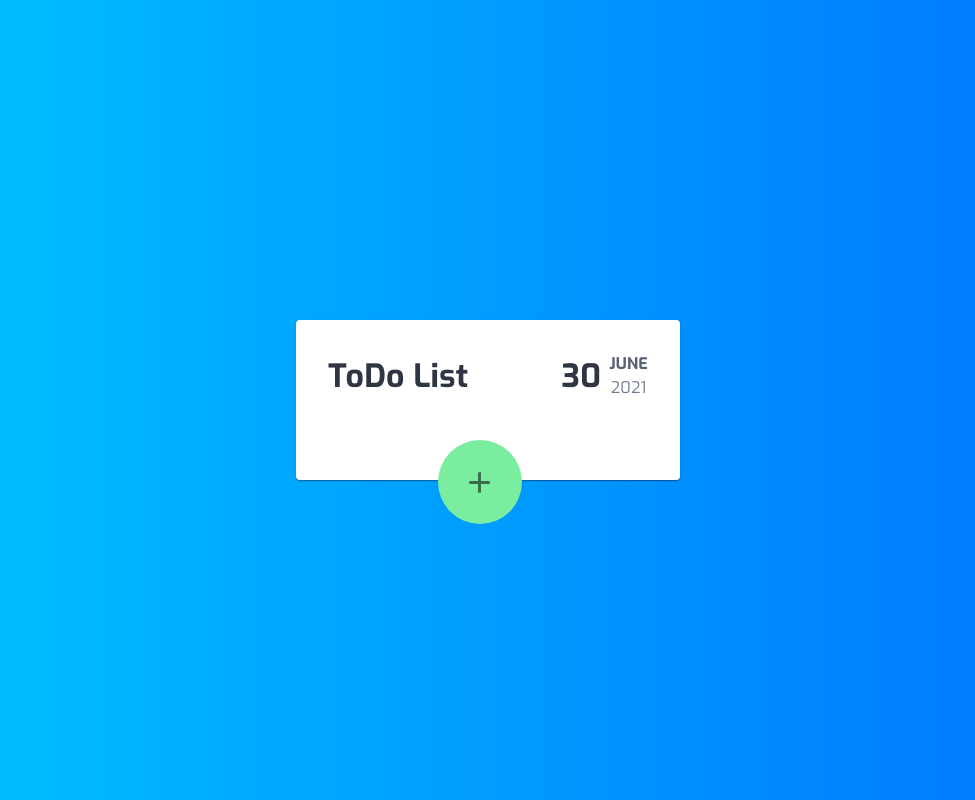
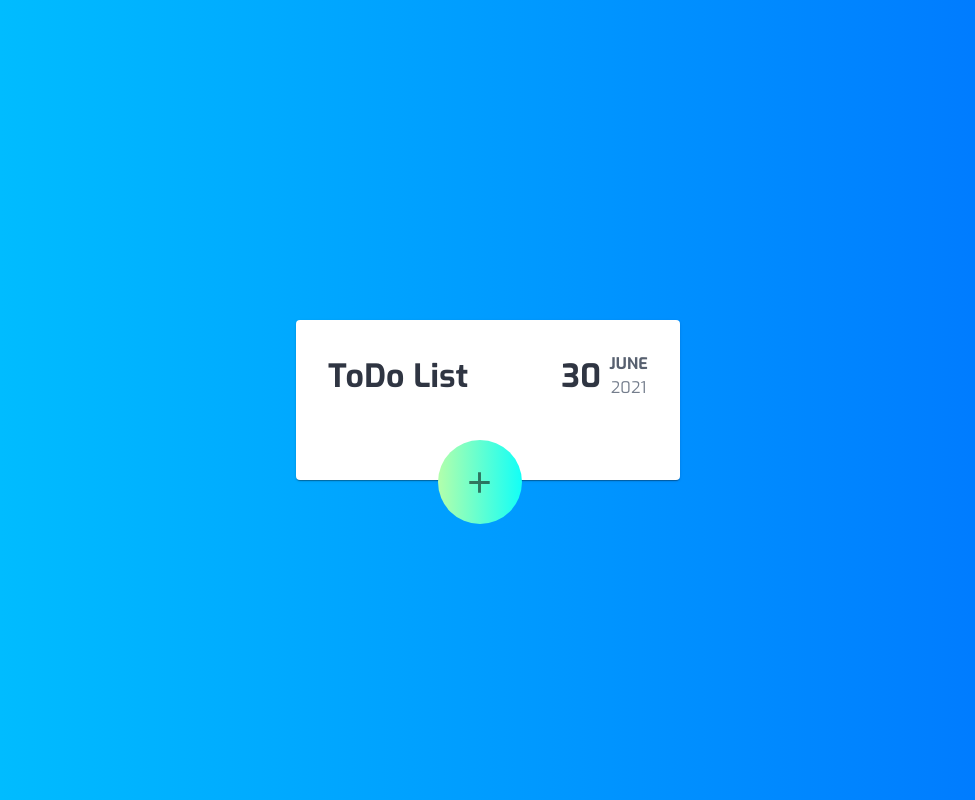
Before and after one commit to Joris63/ToDoList, a React (Create React App) app: page / in a window 1280 px wide. Shown: the whole page, without its empty margins (152-1127 px from the left). Built offline with nearby package versions, Linux system fonts and the light colour scheme.

Commit message:
Changed the colors of add todo button and delete todo button

```diff
--- a/src/components/AddToDo.js
+++ b/src/components/AddToDo.js
@@ -1,19 +1,38 @@
 import ToDo from "../models/ToDo";
 import { makeStyles } from '@material-ui/core/styles';
-import IconButton from '@material-ui/core/IconButton';
+import { IconButton, Box } from '@material-ui/core';
 import AddSharpIcon from '@material-ui/icons/AddSharp';
 
 const useStyles = makeStyles({
     root: {
         position: 'absolute',
-        borderRadius: '50%',
         top: 0,
         left: '35%',
+    },
+
+    button: {
+        position: 'relative',
+        borderRadius: '50%',
+        background: 'linear-gradient(to right, #b3ffab, #12fff7)',
         width: '3.5em',
         height: '3.5em',
-        background: '#7bed9f',
-        "&:hover": {
-            backgroundColor: "#2ed573"
+        zIndex: 1,
+        '&::before': {
+            position: 'absolute',
+            content: '""',
+            borderRadius: '50%',
+            top: 0,
+            right: 0,
+            bottom: 0,
+            left: 0,
+            backgroundImage: 'linear-gradient(to left, #b3ffab, #12fff7)',
+            zIndex: -1,
+            transition: 'opacity 0.2s linear',
+            opacity: 0,
+        },
+
+        "&:hover::before": {
+            opacity: 1,
         }
     }
 });
@@ -32,9 +51,11 @@ function AddToDo(props) {
     }
 
     return (
-        <IconButton className={classes.root} onClick={AddToDo}>
-            <AddSharpIcon fontSize="large" ></AddSharpIcon>
-        </IconButton>
+        <Box className={classes.root}>
+            <IconButton className={classes.button} onClick={AddToDo}>
+                <AddSharpIcon fontSize="large" ></AddSharpIcon>
+            </IconButton>
+        </Box>
     );
 }
 
--- a/src/components/ToDoItem.js
+++ b/src/components/ToDoItem.js
@@ -1,5 +1,5 @@
 import React from 'react';
-import { makeStyles, createTheme, ListItem, ListItemIcon, Checkbox, ListItemText, TextField, ListItemSecondaryAction, IconButton, ThemeProvider } from '@material-ui/core';
+import { makeStyles, createTheme, ListItem, ListItemIcon, Checkbox, ListItemText, TextField, ListItemSecondaryAction, IconButton, ThemeProvider, Box } from '@material-ui/core';
 import EditSharpIcon from '@material-ui/icons/EditSharp';
 import ClearSharpIcon from '@material-ui/icons/ClearSharp';
 import CheckSharpIcon from '@material-ui/icons/CheckSharp';
@@ -31,15 +31,32 @@ const useStyles = makeStyles({
     },
     delete: {
         visibility: 'hidden',
+        position: 'relative',
+        background: 'linear-gradient(to right, #eb3349, #f45c43)',
+        zIndex: 1,
+        '&::before': {
+            position: 'absolute',
+            content: '""',
+            borderRadius: '50%',
+            top: 0,
+            right: 0,
+            bottom: 0,
+            left: 0,
+            backgroundImage: 'linear-gradient(to left, #eb3349, #f45c43)',
+            zIndex: -1,
+            transition: 'opacity 0.2s linear',
+            opacity: 0,
+        },
+
+        "&:hover::before": {
+            opacity: 1,
+        },
+    },
+    buttonRoot: {
         position: 'absolute',
         top: -25,
         right: -25,
-        borderRadius: '50%',
-        background: '#ff6b81',
-        '&:hover': {
-            background: '#ff4757',
-        }
-    },
+    }
 });
 
 function ToDoItem(props) {
@@ -130,9 +147,11 @@ function ToDoItem(props) {
 
 
             {/* The delete button shows up on hover over a todo item  */}
-            <IconButton className={classes.delete} onClick={() => DeleteToDo()} >
-                <DeleteForeverSharpIcon fontSize="small" />
-            </IconButton>
+            <Box className={classes.buttonRoot}>
+                <IconButton className={classes.delete} onClick={() => DeleteToDo()} >
+                    <DeleteForeverSharpIcon fontSize="small" />
+                </IconButton>
+            </Box>
 
             <ListItemSecondaryAction>
                 {/* Show the edit button if the to do is not editable */}
```
